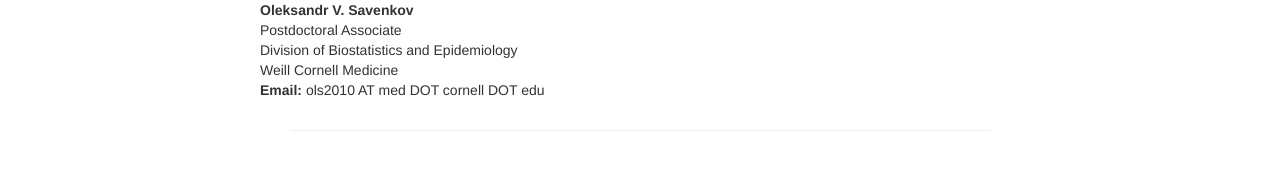
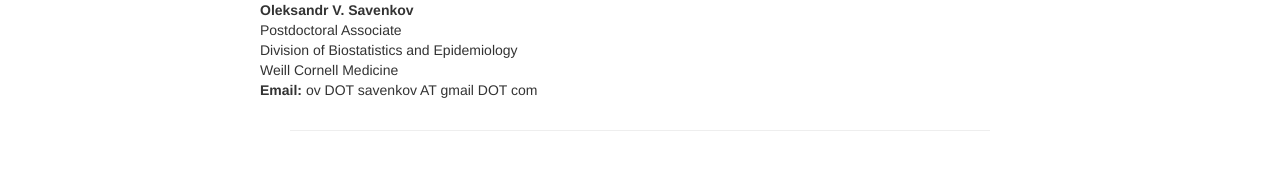
Before and after one commit to ovsavenkov/ovsavenkov.github.io, a Jekyll site: the page built from index.md, in a window 1280 px wide. Shown: the part 312-482 px from the top of the page. Built offline with Jekyll 4.4.1, drawn with Linux system fonts in a browser that asks for light colours.

Commit message:
change email

```diff
--- a/index.md
+++ b/index.md
@@ -18,7 +18,7 @@ description: Oleksandr Savenkov is a Postdoctoral Associate at Weill Cornell Med
     Postdoctoral Associate<br>
     Division of Biostatistics and Epidemiology<br>
     Weill Cornell Medicine<br>
-    <b>Email:</b> ols2010 AT med DOT cornell DOT edu
+    <b>Email:</b> ov DOT savenkov AT gmail DOT com
     </div>
 </div>
 
```
